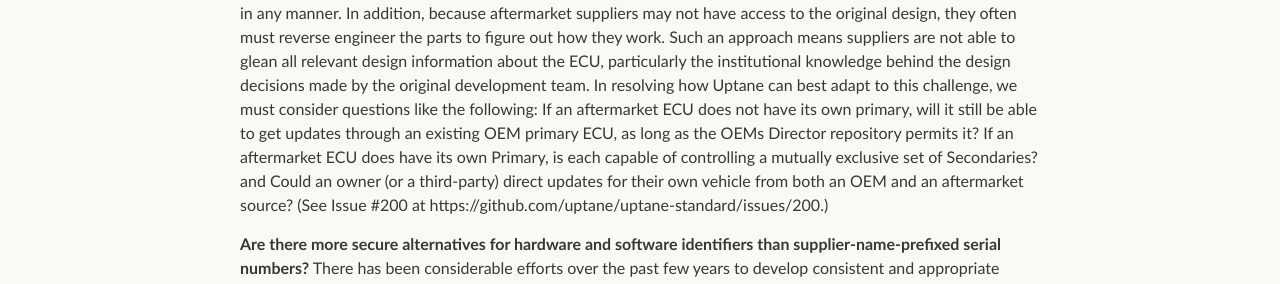
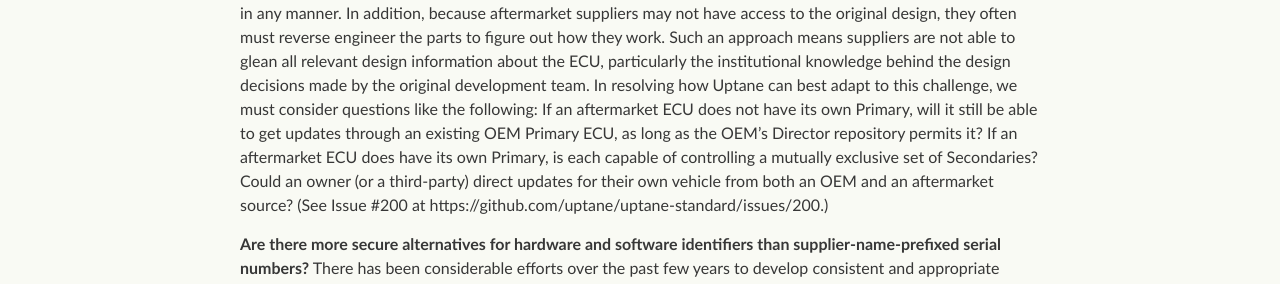
Before and after one commit to uptane/deployment-considerations, a Jekyll site: the page built from emerging_issues.md, in a window 1280 px wide. Shown: the part 748-1032 px from the top of the page. Built offline with Jekyll 4.4.1, drawn with Linux system fonts in a browser that asks for light colours; our own code applies the rules of GitHub Pages for plain Markdown files; some of the changed text lies outside the part shown.

Commit message:
Update emerging_issues.md
Co-authored-by: Patti Vacek <patrickvacek@gmail.com>

```diff
--- a/emerging_issues.md
+++ b/emerging_issues.md
@@ -11,7 +11,7 @@ As the potential cyber threat against vehicles continues to rise, with [one indu
 As SOTA delivery of updates becomes more sophisticated, government agencies and regulatory bodies, such as the U.S. Department of Transportation or its state and equivalents, the Department of Homeland Security, or the Federal Emergency Management Agency (or similar agencies in other nations), may require automakers to grant them full control over a vehicle in emergency situations. These infrequent but important OTA broadcasts could be due to emergency or disaster routing, scheduled road work, or traffic conditions due to closed exits, failed stoplights or other conditions.  Accommodating this access will require some re-thinking of how Uptane is configured, particularly in how to prioritize delegations, and perhaps to accommodate a dual director set-up. (See Issue #162 at https://github.com/uptane/uptane-standard/issues/162.)
 
 **Security issues related to the use of aftermarket materials:**
-Aftermarket companies refurbish and reuse equipment following end-of-life support from OEMs. This means introducing ECUs to a vehicle that the OEM cannot control in any manner. In addition, because aftermarket suppliers may not have access to the original design, they often must reverse engineer the parts to figure out how they work. Such an approach means suppliers are not able to glean all relevant design information about the ECU, particularly the institutional knowledge behind the design decisions made by the original development team. In resolving how Uptane can best adapt to this challenge, we must consider questions like the following: If an aftermarket ECU does not have its own primary, will it still be able to get updates through an existing OEM primary ECU, as long as the OEMs Director repository permits it? If an aftermarket ECU does have its own Primary, is each capable of controlling a mutually exclusive set of Secondaries? and
+Aftermarket companies refurbish and reuse equipment following end-of-life support from OEMs. This means introducing ECUs to a vehicle that the OEM cannot control in any manner. In addition, because aftermarket suppliers may not have access to the original design, they often must reverse engineer the parts to figure out how they work. Such an approach means suppliers are not able to glean all relevant design information about the ECU, particularly the institutional knowledge behind the design decisions made by the original development team. In resolving how Uptane can best adapt to this challenge, we must consider questions like the following: If an aftermarket ECU does not have its own Primary, will it still be able to get updates through an existing OEM Primary ECU, as long as the OEM's Director repository permits it? If an aftermarket ECU does have its own Primary, is each capable of controlling a mutually exclusive set of Secondaries?
 Could an owner (or a third-party) direct updates for their own vehicle from both an OEM and an aftermarket source? (See Issue #200 at https://github.com/uptane/uptane-standard/issues/200.)
 
 **Are there more secure alternatives for hardware and software identifiers than supplier-name-prefixed serial numbers?**
```
